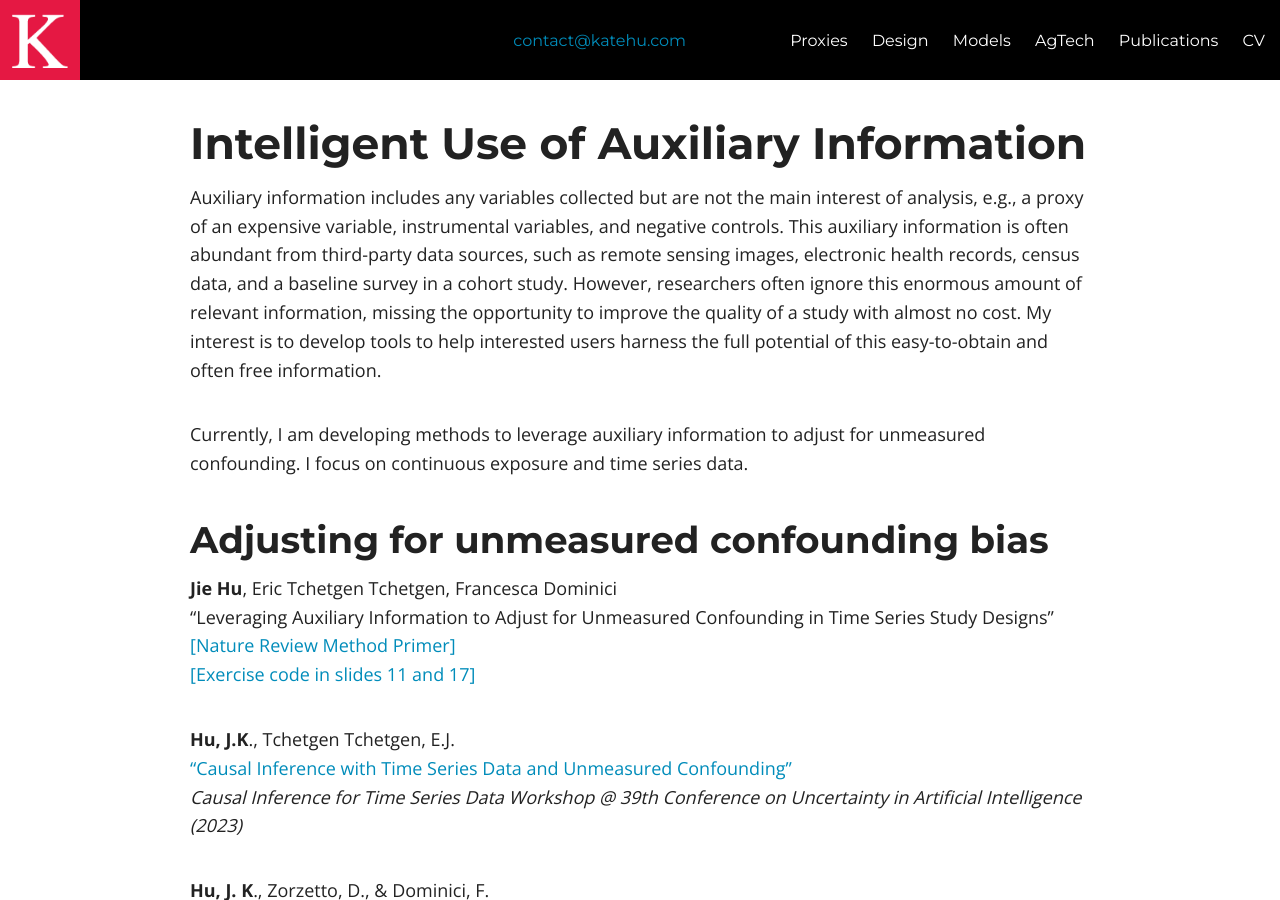
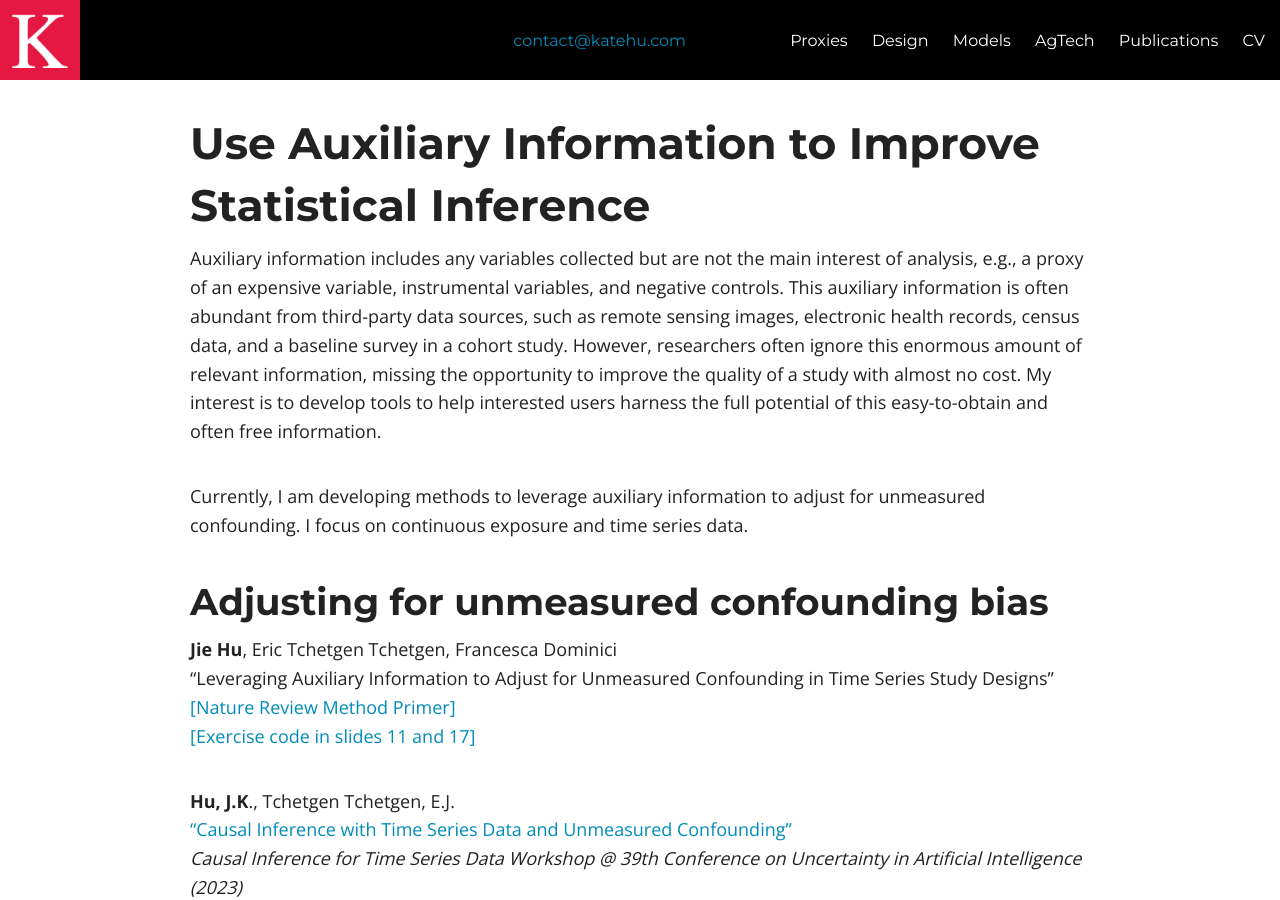
Before and after one commit to katehu/katehu.github.io, a Jekyll site: the page built from proxies.md, in a window 1280 px wide and 900 px high. Built offline with Jekyll 4.4.1, drawn with Linux system fonts in a browser that asks for light colours; nearby versions of some CDN libraries.

Commit message:
Update proxies.md

```diff
--- a/proxies.md
+++ b/proxies.md
@@ -4,7 +4,7 @@ permalink: /proxies/index.html
 title: Proxies
 ---
 
-# Intelligent Use of Auxiliary Information
+# Use Auxiliary Information to Improve Statistical Inference
 
 Auxiliary information includes any variables collected but are not the main interest of analysis, e.g., a proxy of an expensive variable, instrumental variables, and negative controls. This auxiliary information is often abundant from third-party data sources, such as remote sensing images, electronic health records, census data, and a baseline survey in a cohort study. However, researchers often ignore this enormous amount of relevant information, missing the opportunity to improve the quality of a study with almost no cost.  My interest is to develop tools to help interested users harness the full potential of this easy-to-obtain and often free information.
 
```
